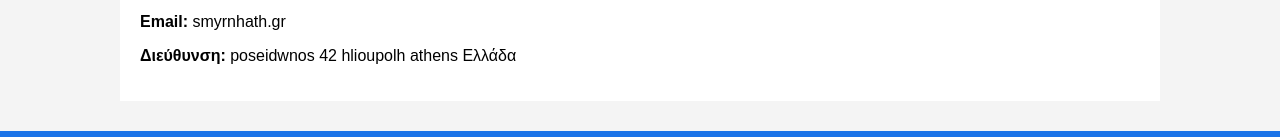
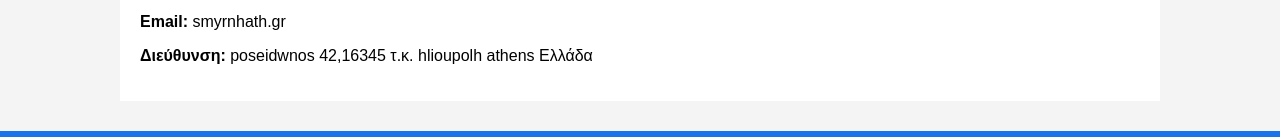
Before and after one commit to gerk23/gerk23.github.io, a plain HTML site: page index.html in a window 1280 px wide. Shown: the part 563-700 px from the top of the page. Drawn offline with Linux system fonts and the light colour scheme.

Commit message:
Update index.html

```diff
--- a/index.html
+++ b/index.html
@@ -92,7 +92,7 @@
     <h2 id="contact">Επικοινωνία</h2>
     <p><b>Τηλέφωνο:</b> +30 6947903862</p>
     <p><b>Email:</b> smyrnhath.gr</p>
-    <p><b>Διεύθυνση:</b> poseidwnos 42 hlioupolh athens Ελλάδα</p>
+    <p><b>Διεύθυνση:</b> poseidwnos 42,16345 τ.κ. hlioupolh athens Ελλάδα</p>
 
 </div>
 
```
